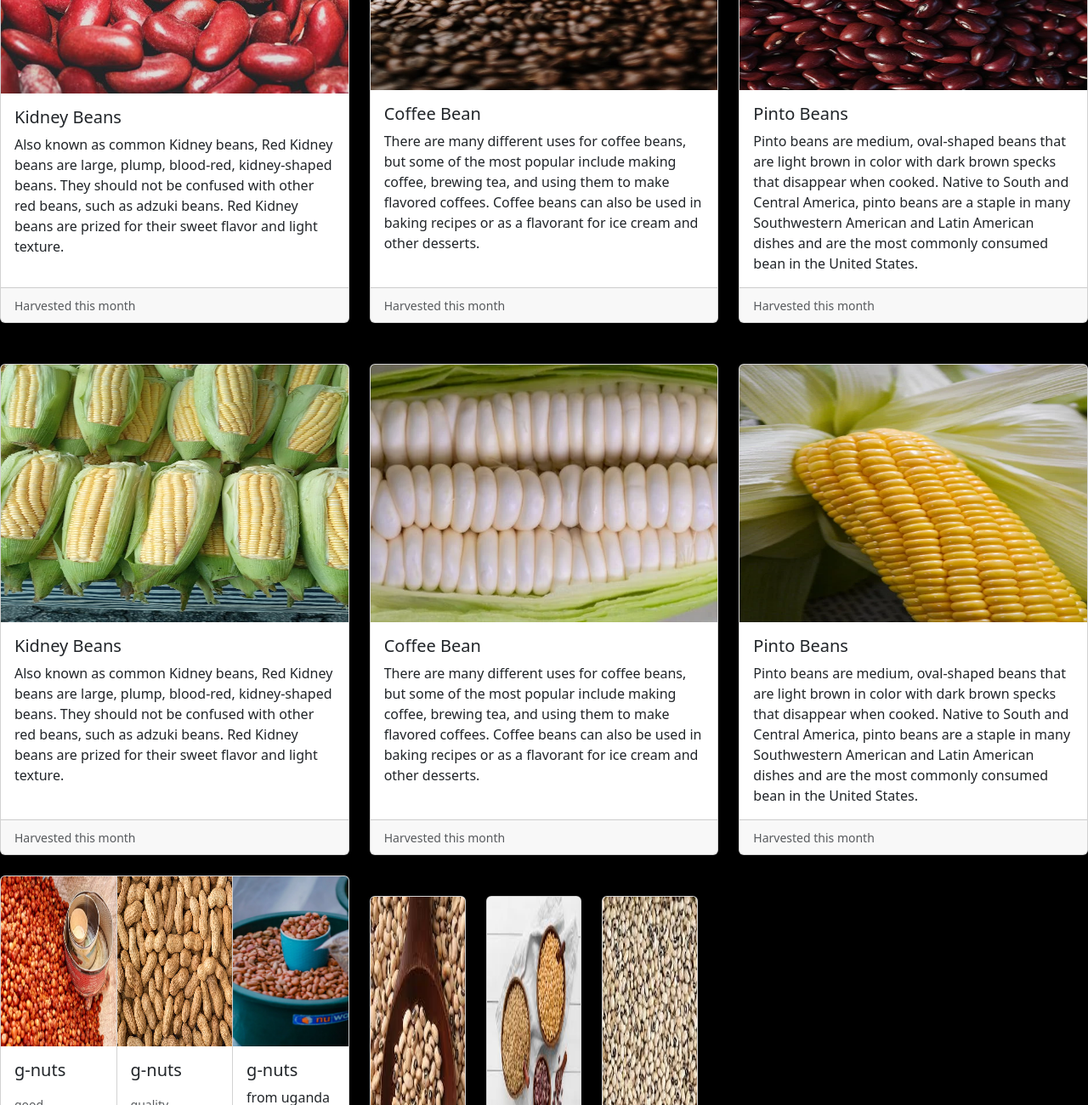
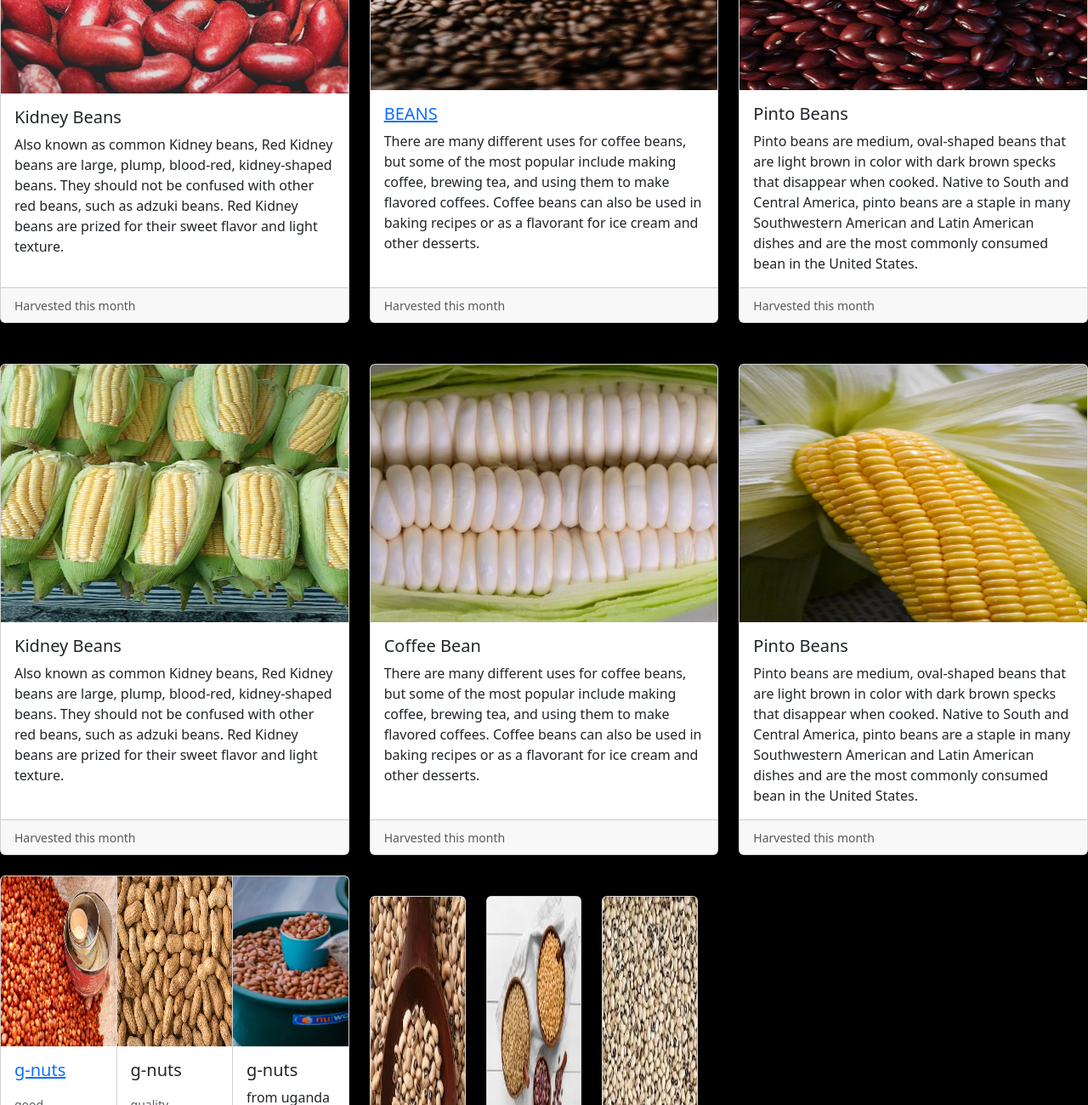
Before and after one commit to sylvia-developer/KGL, a plain HTML site: page products.html in a window 1280 px wide. Shown: the part 300-1600 px from the top of the page at 85% size. Drawn offline with nearby package versions, Linux system fonts and the light colour scheme.

Commit message:
initial project

```diff
--- a/products.html
+++ b/products.html
@@ -33,7 +33,7 @@
           <div class="card h-100">
             <img src="bean2.jpg"height="303px"class="card-img-top" alt="...">
             <div class="card-body">
-              <h5 class="card-title">Coffee Bean</h5>
+              <h5 class="card-title"><a href="practice.html">BEANS</a></h5>
               <p class="card-text">There are many different uses for coffee beans, but some of the most popular include making coffee, brewing tea, and using them to make flavored coffees. Coffee beans can also be used in baking recipes or as a flavorant for ice cream and other desserts.</p>
             </div>
             <div class="card-footer">
@@ -99,7 +99,7 @@
           <div class="card">
             <img src="nut1.jpg"height="200px" class="card-img-top" alt="...">
             <div class="card-body">
-              <h5 class="card-title">g-nuts</h5>
+              <h5 class="card-title"><a href="practice.html">g-nuts</a></h5>
               <p class="card-text"></p>
               <p class="card-text"><small class="text-body-secondary">good quality</small>manufactured from uganda</p>
             </div>
```
Also changed, not shown: index.html (+1 -1 lines), user-account.html (+2 -1 lines).
